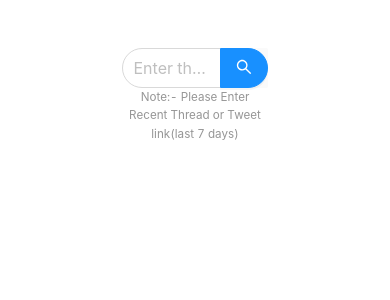
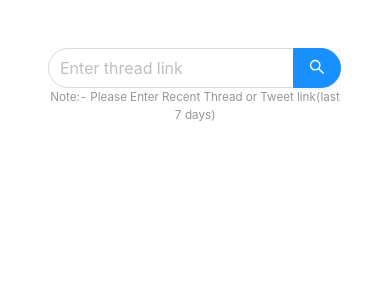
Before and after one commit to ARMkiyas/ARM_Tweet_thread_reader_app_Frontend, a React (Vite) app: page / in a window 390 px wide. Shown: the top 300 px of the page. Built offline with nearby package versions, Linux system fonts and the light colour scheme.

Commit message:
fixed bug

```diff
--- a/src/App.css
+++ b/src/App.css
@@ -75,3 +75,20 @@ p{
     text-align:center;
     font-size:smaller;
 }
+
+
+
+@media (max-width: 767.98px) {
+    .search_bar{
+        width: 100%;
+
+    }
+}
+
+
+@media (max-width: 991.98px) {
+    .search_bar{
+        width: 100%;
+
+    }
+ }
```
